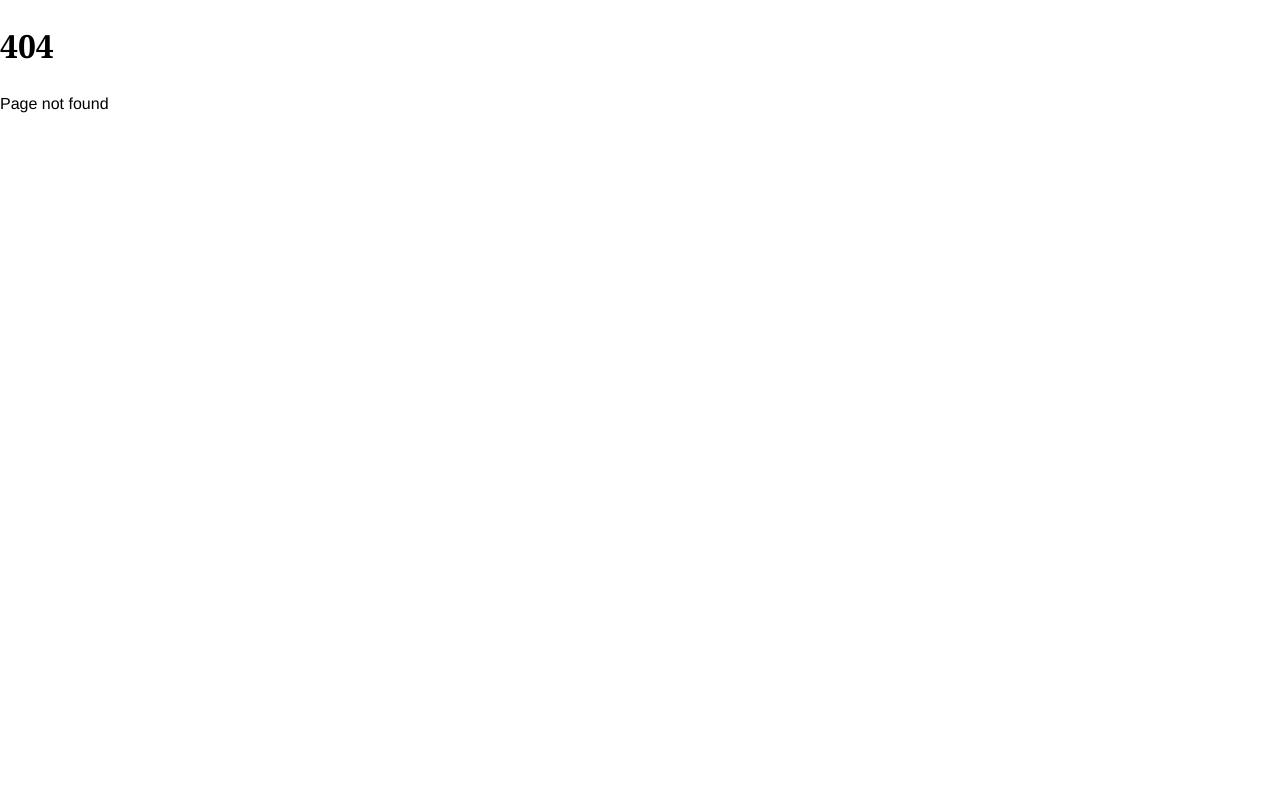
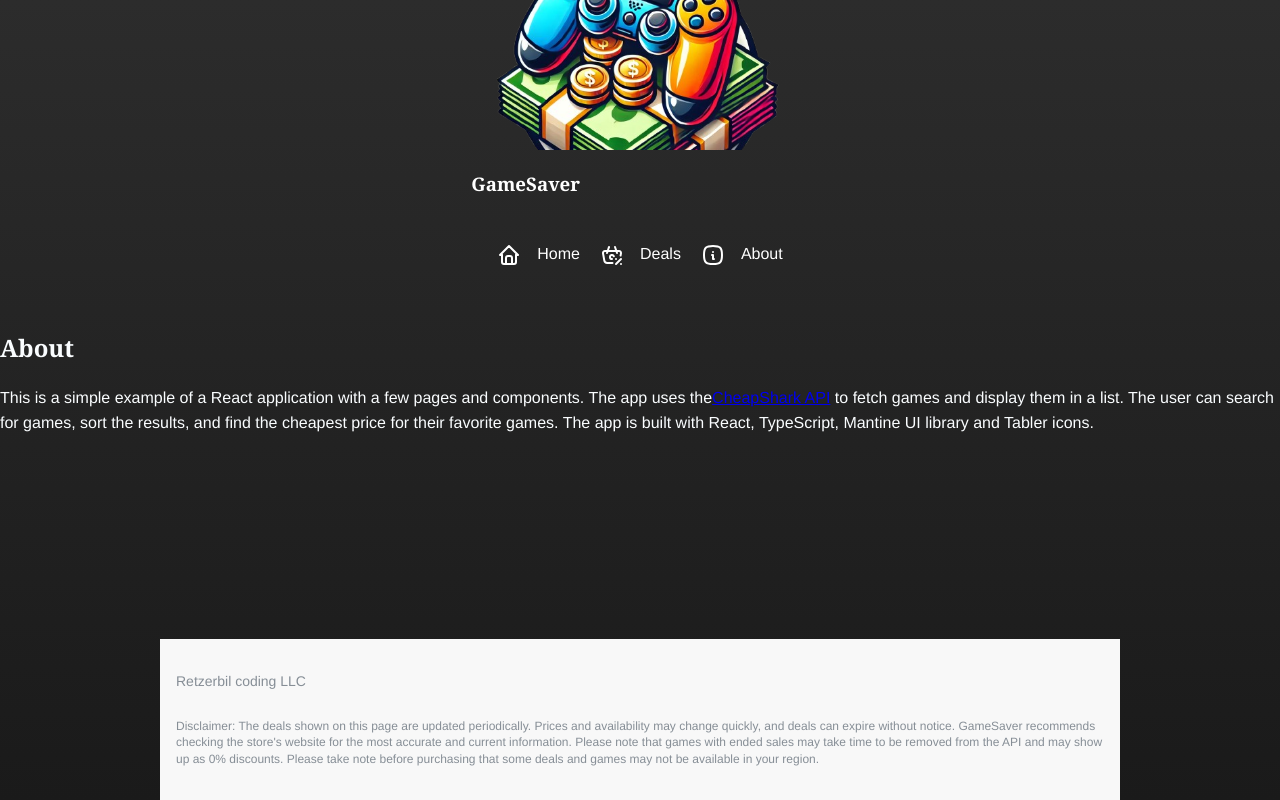
Before and after one commit to retzerbil/GameSaver, a React (Vite) app: page /about in a window 1280 px wide. Before the commit this address had no page. Built offline with nearby package versions, Linux system fonts and the light colour scheme.

Commit message:
About page with a shoutout to cheapshark

```diff
--- a/package.json
+++ b/package.json
@@ -7,8 +7,7 @@
     "dev": "vite",
     "build": "tsc && vite build",
     "lint": "eslint . --ext ts,tsx --report-unused-disable-directives --max-warnings 0",
-    "preview": "vite preview",
-
+    "preview": "vite preview"
   },
   "dependencies": {
     "@mantine/core": "^7.14.3",
--- a/src/Router.tsx
+++ b/src/Router.tsx
@@ -2,8 +2,8 @@ import { createBrowserRouter } from "react-router-dom";
 import { Layout } from "./pages/Layout";
 import { Deals } from "./pages/Deals";
 import { NotFound } from "./pages/NotFound";
-import { GameDetails } from "./components/GameDetails";
 import { Home } from "./pages/Home";
+import { About } from "./pages/About";
 
 export const Router = createBrowserRouter([
 	{
@@ -23,8 +23,8 @@ export const Router = createBrowserRouter([
 				element: <Home />,
 			},
 			{
-				path: "game-details/:title",
-				element: <GameDetails />,
+				path: "about",
+				element: <About />,
 			},
 		],
 		errorElement: <NotFound></NotFound>,
--- a/src/app.scss
+++ b/src/app.scss
@@ -5,7 +5,7 @@
     align-items: center;
     min-height: 100vh;
     background-color: #000000;
-    //background-image: linear-gradient(147deg, #000000 0%, #2c3e50 74%);
+    background: linear-gradient(180deg, #2c2c2c, #1a1a1a);
     margin: 0;
     padding: 0;
     overflow-x: hidden;
--- /dev/null
+++ b/src/pages/About.tsx
@@ -0,0 +1,15 @@
+export const About = () => {
+	return (
+		<>
+			<h1>About</h1>
+			<p>
+				This is a simple example of a React application with a few pages and
+				components. The app uses the
+				<a href="https://apidocs.cheapshark.com/">CheapShark API</a> to fetch
+				games and display them in a list. The user can search for games, sort
+				the results, and find the cheapest price for their favorite games. The
+				app is built with React, TypeScript, Mantine UI library and Tabler icons.
+			</p>
+		</>
+	);
+};
--- a/src/pages/Layout.tsx
+++ b/src/pages/Layout.tsx
@@ -1,5 +1,5 @@
 import { Container, Group, Image, Text } from "@mantine/core";
-import { IconBasketDiscount, IconHome } from "@tabler/icons-react";
+import { IconBasketDiscount, IconHome, IconInfoSquare, IconInfoSquareRounded } from "@tabler/icons-react";
 import { NavLink, Outlet } from "react-router-dom";
 import "../app.scss"
 
@@ -9,8 +9,10 @@ export const Layout = () => {
 			<section className="layoutBody">
 				<header>
 					<nav className="navBar">
+						<NavLink to={"/Home"}>
 						<Image src="src\assets\images\gameSaverLogo.png" h={150} />
 						<h1 className="headerTitle">GameSaver</h1>
+						</NavLink>
 						<ul>
 							<li>
 								<NavLink to={"/Home"}>
@@ -25,6 +27,14 @@ export const Layout = () => {
 									<Group className="">
 										<IconBasketDiscount />
 										Deals
+									</Group>
+								</NavLink>
+							</li>
+							<li>
+								<NavLink to={"/About"}>
+								<Group className="">
+									<IconInfoSquareRounded />
+									About
 									</Group>
 								</NavLink>
 							</li>
--- a/src/styles/dealcard.scss
+++ b/src/styles/dealcard.scss
@@ -77,7 +77,6 @@
 .dealCardButton { /* Push the button to the bottom */
   width: 100%;
   text-align: center;
-  background-color: var(--button-bg-color) !important;
   color: var(--button-text-color) !important;
   margin-bottom: 0 !important;
 
```
